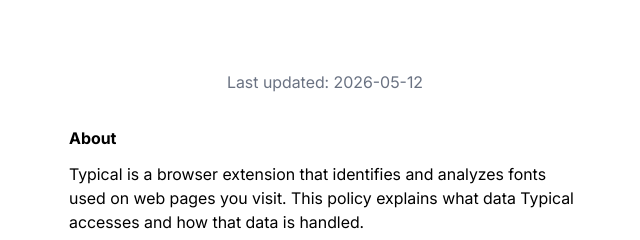
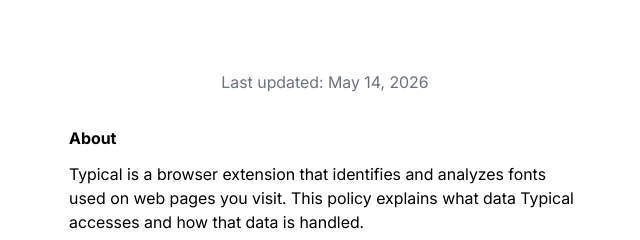
Before and after one commit to e6vk4/typical-landing, a website: page privacy/index.html in a window 1280 px wide. Shown: the part 292-532 px from the top of the page, 315-955 px from the left. Drawn offline with nearby package versions, Linux system fonts and the light colour scheme; files that its build step writes are made by us from their sources.

Commit message:
feat: update privacy page

```diff
--- a/privacy/index.html
+++ b/privacy/index.html
@@ -86,7 +86,9 @@
             class="mx-auto space-y-10 rounded-lg text-black md:max-w-screen-sm px-4 py-6 md:px-16 md:py-10"
           >
             <div class="mb-8">
-              <p class="text-gray-500 text-center">Last updated: 2026-05-12</p>
+              <p class="text-gray-500 text-center">
+                Last updated: May 14, 2026
+              </p>
             </div>
 
             <div class="space-y-3">
```
